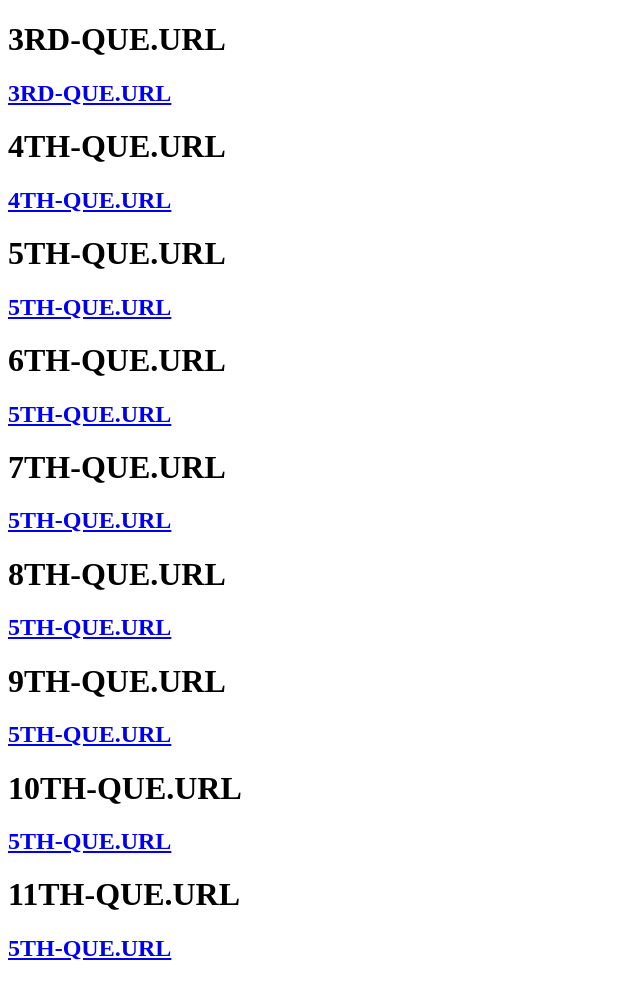
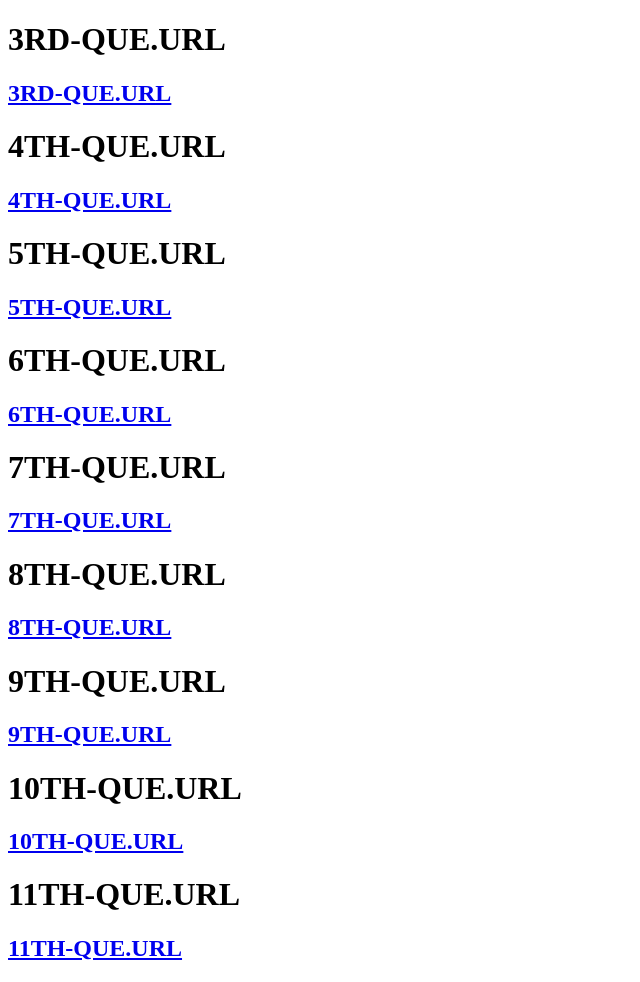
Before and after one commit to NANDHUKRISH/9TH-DAY-URL, a plain HTML site: page index.html in a window 1280 px wide. Shown: the whole page, without its empty margins (0-640 px from the left). Drawn offline with Linux system fonts and the light colour scheme.

Commit message:
Update index.html

```diff
--- a/index.html
+++ b/index.html
@@ -14,17 +14,17 @@
     <h1>5TH-QUE.URL </h1>
     <h2><a href="https://day9-que-5google.netlify.app/" target="_blank">5TH-QUE.URL</a></h2>
     <h1>6TH-QUE.URL</h1>
-    <h2><a href=" https://day-9-que-6radiotype.netlify.app" target="_blank">5TH-QUE.URL</a></h2>
+    <h2><a href=" https://day-9-que-6radiotype.netlify.app" target="_blank">6TH-QUE.URL</a></h2>
     <h1>7TH-QUE.URL </h1>
-    <h2><a href=" https://day-9-que-7-form.netlify.app" target="_blank">5TH-QUE.URL</a></h2>
+    <h2><a href=" https://day-9-que-7-form.netlify.app" target="_blank">7TH-QUE.URL</a></h2>
     <h1>8TH-QUE.URL</h1>
-    <h2><a href=" https://day-9-que-8table.netlify.app" target="_blank" >5TH-QUE.URL</a></h2>
+    <h2><a href=" https://day-9-que-8table.netlify.app" target="_blank" >8TH-QUE.URL</a></h2>
     <h1>9TH-QUE.URL </h1>
-    <h2><a href=" https://day-9-que-9formelements.netlify.app" target="_blank">5TH-QUE.URL</a></h2>
+    <h2><a href=" https://day-9-que-9formelements.netlify.app" target="_blank">9TH-QUE.URL</a></h2>
     <h1>10TH-QUE.URL </h1>
-    <h2><a href=" https://day-9-que-10texthighlight.netlify.app" target="_blank" >5TH-QUE.URL</a></h2>
+    <h2><a href=" https://day-9-que-10texthighlight.netlify.app" target="_blank" >10TH-QUE.URL</a></h2>
     <h1>11TH-QUE.URL</h1>
-    <h2><a href="https://day-9-que-11-inputelements.netlify.app" target="_blank">5TH-QUE.URL</a></h2>
+    <h2><a href="https://day-9-que-11-inputelements.netlify.app" target="_blank">11TH-QUE.URL</a></h2>
 
 </body>
 </html>
```
